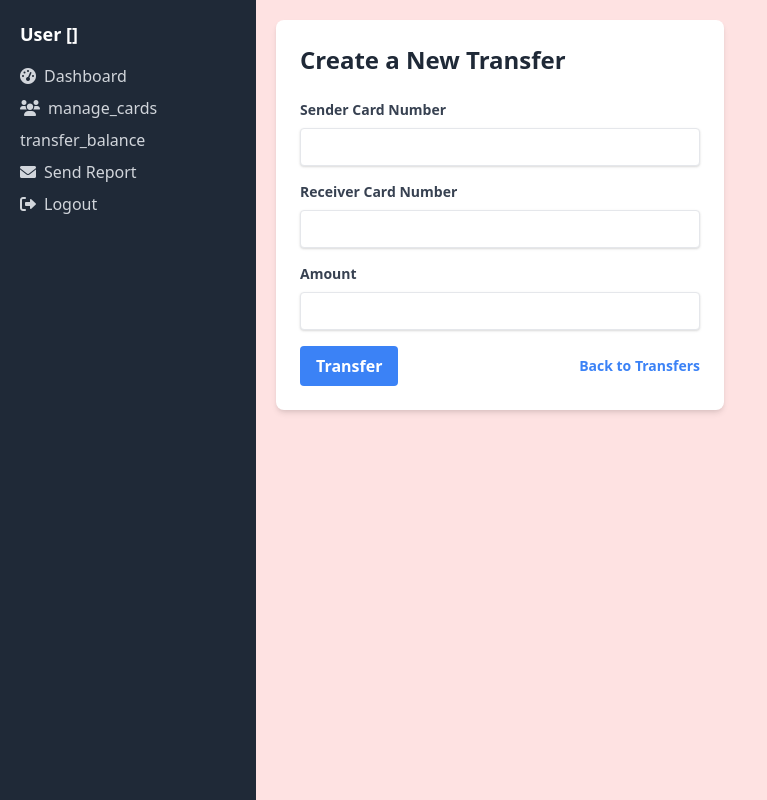
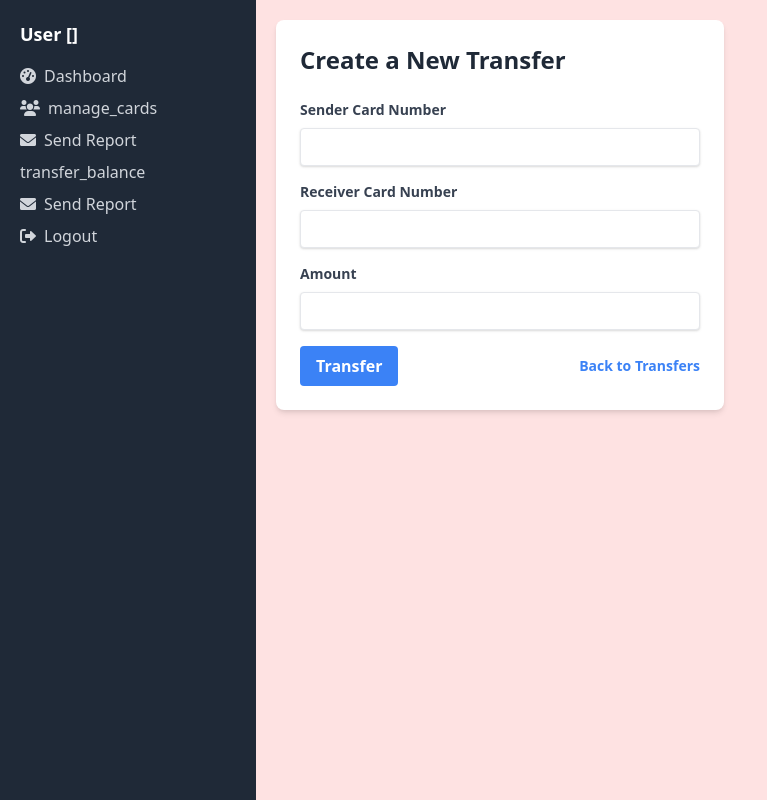
Before and after one commit to virtualrwanda/tapcard, a Flask app: page /create in a window 1280 px wide. Shown: the whole page, without its empty margins (0-767 px from the left). Run offline with Flask 3, Linux system fonts and the light colour scheme; a user stored in the database is signed in; parts of the project's set-up code (start-up, migrations or seed data) failed here and were passed over; some libraries are stand-ins or nearby versions.

Commit message:
Update create_transfer.html

```diff
--- a/templates/create_transfer.html
+++ b/templates/create_transfer.html
@@ -17,7 +17,12 @@
                     <i class="fas fa-credit-card mr-2"></i> View Cards
                 </a> -->
             <li><a href="{{ url_for('manage_cards') }}" class="text-gray-300 hover:text-white flex items-center"><i class="fas fa-users mr-2"></i> manage_cards</a></li>
-                <li><a href="{{ url_for('transfer_balance') }}" class="text-gray-300 hover:text-white flex items-center">
+              <li>
+            <form action="{{ url_for('send_report_route') }}" method="POST">
+                <input type="hidden" name="csrf_token" value="{{ csrf_token() }}">
+                <button type="submit" class="text-gray-300 hover:text-white flex items-center w-full text-left"><i class="fas fa-envelope mr-2"></i> Send Report</button>
+            </form>
+        </li>   <li><a href="{{ url_for('transfer_balance') }}" class="text-gray-300 hover:text-white flex items-center">
                     transfer_balance
                 </a></li>
             <li>
```
